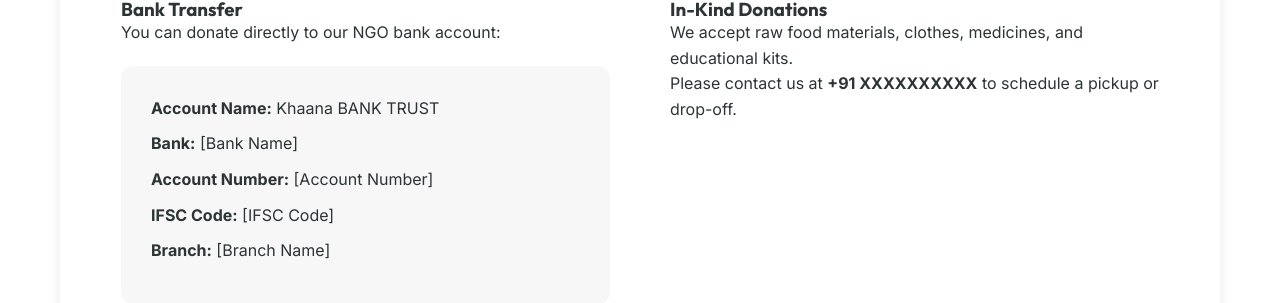
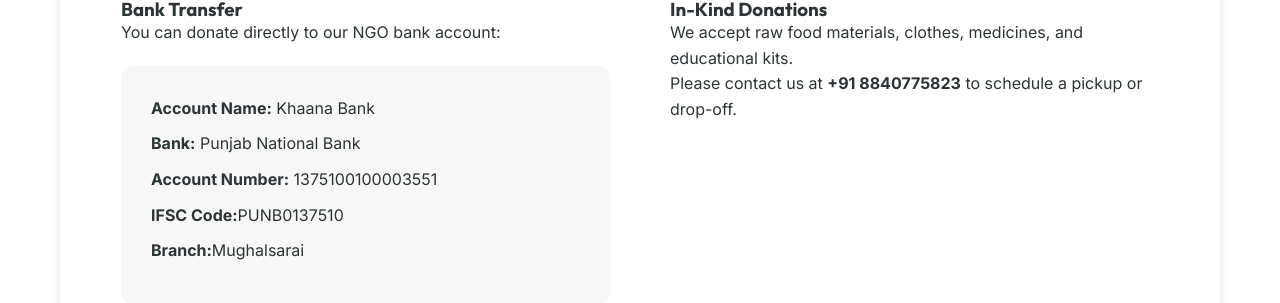
Before and after one commit to avi-var07/Khaana-Bank-Trust-Website, a Next.js app: page /support in a window 1280 px wide. Shown: the part 649-952 px from the top of the page. Built offline with nearby package versions, Linux system fonts and the light colour scheme.

Commit message:
Updated Footer, Bank, Contact details of the NGO

```diff
--- a/src/app/support/page.js
+++ b/src/app/support/page.js
@@ -59,8 +59,8 @@
         },
         prefill: {
           name: "Donor",
-          email: "donor@example.com",
-          contact: "9999999999"
+          email: "donor@khaanabanktrust",
+          contact: "8840775823"
         },
         theme: {
           color: "#ff5e14" // NGO primary color
@@ -114,17 +114,17 @@
                     <h3>Bank Transfer</h3>
                     <p>You can donate directly to our NGO bank account:</p>
                     <div className="bank-details">
-                      <p><strong>Account Name:</strong> Khaana BANK TRUST</p>
-                      <p><strong>Bank:</strong> [Bank Name]</p>
-                      <p><strong>Account Number:</strong> [Account Number]</p>
-                      <p><strong>IFSC Code:</strong> [IFSC Code]</p>
-                      <p><strong>Branch:</strong> [Branch Name]</p>
+                      <p><strong>Account Name:</strong> Khaana Bank</p>
+                      <p><strong>Bank:</strong> Punjab National Bank</p>
+                      <p><strong>Account Number:</strong> 1375100100003551</p>
+                      <p><strong>IFSC Code:</strong>PUNB0137510 </p>
+                      <p><strong>Branch:</strong>Mughalsarai </p>
                     </div>
                   </div>
                   <div className="info-item">
                     <h3>In-Kind Donations</h3>
                     <p>We accept raw food materials, clothes, medicines, and educational kits.</p>
-                    <p>Please contact us at <strong>+91 XXXXXXXXXX</strong> to schedule a pickup or drop-off.</p>
+                    <p>Please contact us at <strong>+91 8840775823</strong> to schedule a pickup or drop-off.</p>
                   </div>
                 </div>
               </div>
--- a/src/components/Footer.js
+++ b/src/components/Footer.js
@@ -32,10 +32,9 @@
             <h4>Connect With Us</h4>
             <div className={styles.icons}>
               {/* Icons will be added here later */}
-              <a href="#" className={styles.icon}>Ig</a>
-              <a href="#" className={styles.icon}>Fb</a>
-              <a href="#" className={styles.icon}>Yt</a>
-              <a href="#" className={styles.icon}>Tw</a>
+              <a href="https://www.instagram.com/khana_bank_trust?igsh=MXcxc3R1dW9iOHJmdw==" className={styles.icon}>Ig</a>
+              <a href="https://www.facebook.com/khaanabank/" className={styles.icon}>Fb</a>
+              <a href="https://youtube.com/c/KhaanaBankTrust" className={styles.icon}>Yt</a>
             </div>
             <Link href="/contact" className={styles.contactBtn}>Get In Touch</Link>
           </div>
```
Also changed, not shown: src/app/connect/page.js (+5 -7 lines), src/app/contact/page.js (+5 -5 lines), public/images/team/Ankit Bhaiya.png (added).
